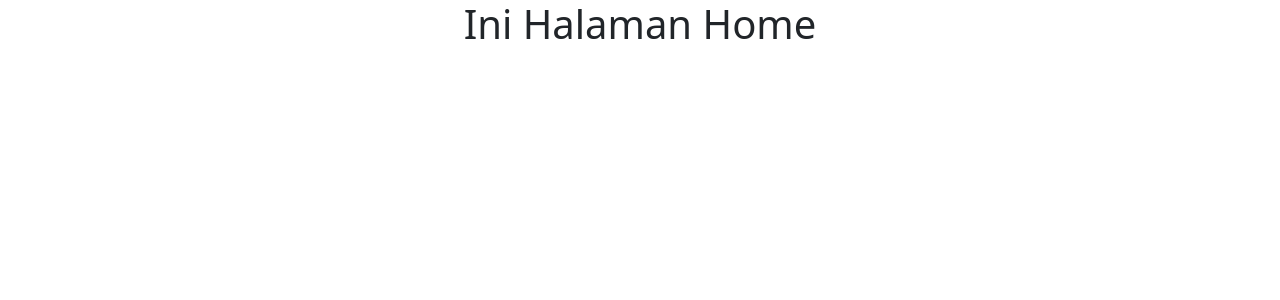
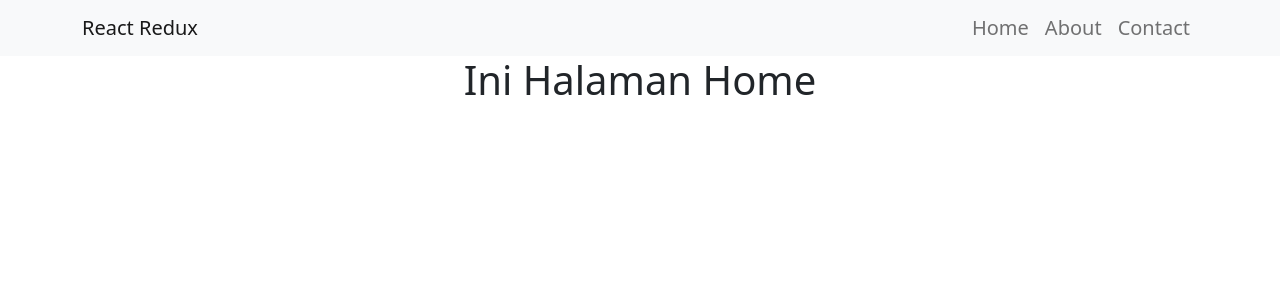
Before and after one commit to adrianmulyawan/belajar-react-redux, a React (Create React App) app: page / in a window 1280 px wide. Shown: the top 300 px of the page. Built offline with nearby package versions, Linux system fonts and the light colour scheme.

Commit message:
import navbar di homepage

```diff
--- a/src/pages/home.page.jsx
+++ b/src/pages/home.page.jsx
@@ -1,9 +1,11 @@
 import React from 'react';
+import NavbarComponent from '../components/NavbarComponent/navbar.component';
 
 const HomePage = () => {
   return (
     <div>
       <h1 className='text-center'>
+        <NavbarComponent />
         Ini Halaman Home
       </h1>
     </div>
```
